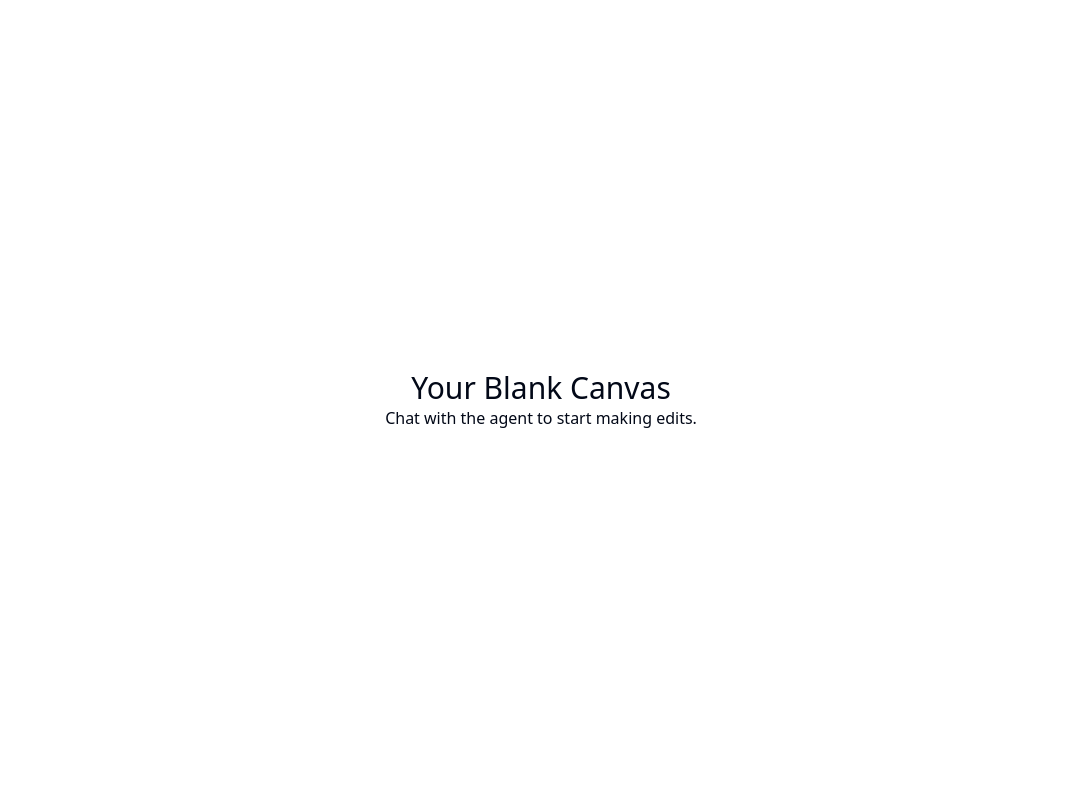
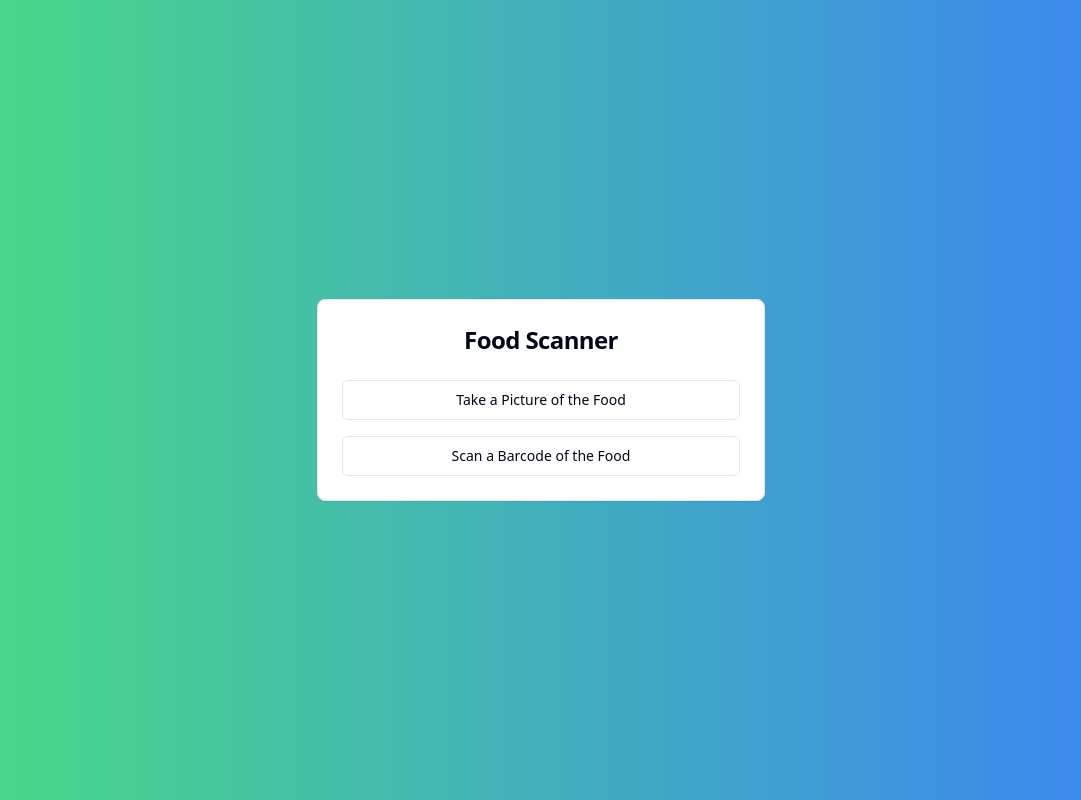
Before and after one commit to GPT-Engineer-App/colorful-nutri-scan, a React (Vite) app: page / in a window 1280 px wide. Shown: the whole page, without its empty margins (99-1180 px from the left). Built offline with nearby package versions, Linux system fonts and the light colour scheme.

Commit message:
Create main page with options to take a picture and scan a barcode, and display nutritional information.

```diff
--- a/src/pages/Index.jsx
+++ b/src/pages/Index.jsx
@@ -1,15 +1,70 @@
-// Update this page (the content is just a fallback if you fail and example)
+import React, { useState } from "react";
+import { Button } from "@/components/ui/button";
+import { Card, CardContent, CardHeader, CardTitle } from "@/components/ui/card";
+import { Input } from "@/components/ui/input";
+import { Table, TableBody, TableCell, TableHead, TableHeader, TableRow } from "@/components/ui/table";
+import { useToast } from "@/components/ui/use-toast";
 
 const Index = () => {
+  const [nutritionalInfo, setNutritionalInfo] = useState(null);
+  const { toast } = useToast();
+
+  const handleTakePicture = () => {
+    // Implement functionality to capture a photo using the device's camera
+    toast({
+      title: "Feature not implemented",
+      description: "Taking a picture is not yet implemented.",
+    });
+  };
+
+  const handleScanBarcode = () => {
+    // Implement functionality to scan a barcode using the device's camera
+    toast({
+      title: "Feature not implemented",
+      description: "Scanning a barcode is not yet implemented.",
+    });
+  };
+
   return (
-    <div className="h-screen w-screen flex items-center justify-center">
-      {/* Update with components here - default to put new layout sections as separate components in the components folder, and import them here */}
-      <div>
-        <h1 className="text-3xl text-center">Your Blank Canvas</h1>
-        <p className="text-center">
-          Chat with the agent to start making edits.
-        </p>
-      </div>
+    <div className="h-screen w-screen flex flex-col items-center justify-center space-y-4 bg-gradient-to-r from-green-400 to-blue-500">
+      <Card className="w-full max-w-md">
+        <CardHeader>
+          <CardTitle className="text-center text-2xl">Food Scanner</CardTitle>
+        </CardHeader>
+        <CardContent className="flex flex-col space-y-4">
+          <Button variant="outline" onClick={handleTakePicture}>
+            Take a Picture of the Food
+          </Button>
+          <Button variant="outline" onClick={handleScanBarcode}>
+            Scan a Barcode of the Food
+          </Button>
+        </CardContent>
+      </Card>
+      {nutritionalInfo && (
+        <Card className="w-full max-w-md mt-4">
+          <CardHeader>
+            <CardTitle className="text-center text-xl">Nutritional Information</CardTitle>
+          </CardHeader>
+          <CardContent>
+            <Table>
+              <TableHeader>
+                <TableRow>
+                  <TableHead>Nutrient</TableHead>
+                  <TableHead>Amount</TableHead>
+                </TableRow>
+              </TableHeader>
+              <TableBody>
+                {Object.entries(nutritionalInfo).map(([key, value]) => (
+                  <TableRow key={key}>
+                    <TableCell>{key}</TableCell>
+                    <TableCell>{value}</TableCell>
+                  </TableRow>
+                ))}
+              </TableBody>
+            </Table>
+          </CardContent>
+        </Card>
+      )}
     </div>
   );
 };
```
